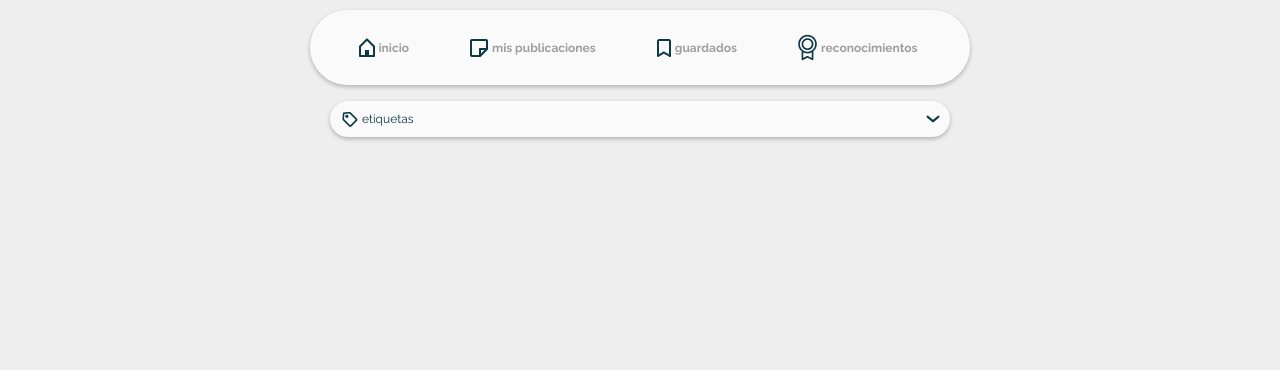
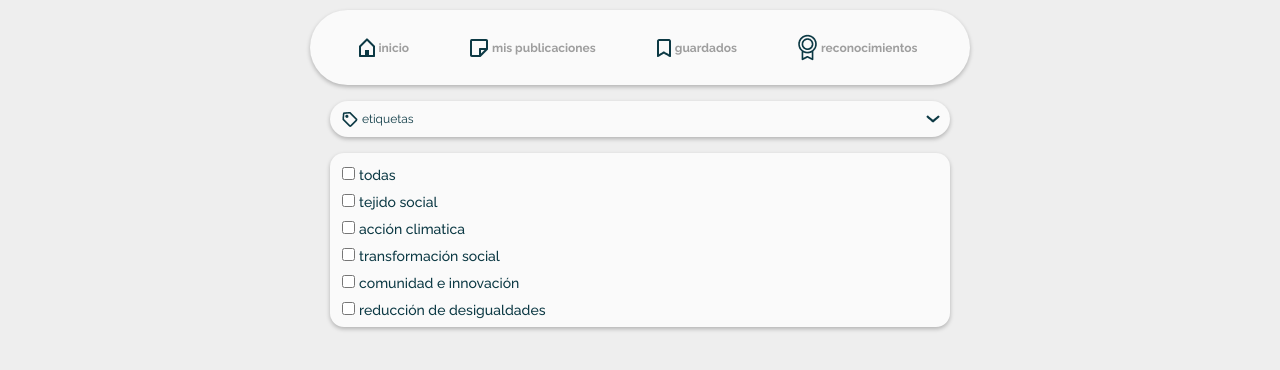
Before and after one commit to f-antonelli/redSocialCH, a website: page index.html in a window 1280 px wide. Shown: the part 80-450 px from the top of the page. Drawn offline with Linux system fonts and the light colour scheme.

Commit message:
Adding checkbox options

```diff
--- a/index.html
+++ b/index.html
@@ -82,5 +82,28 @@
         </div>
     </div>
 
+    <!--Tag options-->
+    <div class="container-tagoptions">
+        <form class="tagoptions">
+            <input type="checkbox" id="opt1" value="first_checkbox">
+            <label for="opt1">todas</label><br>
+
+            <input type="checkbox" id="opt2" value="second_checkbox">
+            <label for="opt2">tejido social</label><br>
+
+            <input type="checkbox" id="opt3" value="third_checkbox">
+            <label for="opt3">acción climatica</label><br>
+
+            <input type="checkbox" id="opt4" value="sixth_checkbox">
+            <label for="opt4">transformación social</label><br>
+
+            <input type="checkbox" id="opt5" value="fourth_checkbox">
+            <label for="opt5">comunidad e innovación</label><br>
+
+            <input type="checkbox" id="opt6" value="fifth_checkbox">
+            <label for="opt6">reducción de desigualdades</label><br>
+        </form>
+    </div>
+
 </body>
 </html>
--- a/scss/components/_panel.scss
+++ b/scss/components/_panel.scss
@@ -6,6 +6,7 @@
     .panel{
         @include box (660px, 67px);
         justify-content: space-around;
+        align-items: center;
         padding: 24px 20px;
         margin-top: 90px;
         .container-panelsections{
--- a/scss/components/_tagSection.scss
+++ b/scss/components/_tagBar.scss
@@ -7,6 +7,7 @@
     .tags-container{
         @include box (620px, 46px);
         justify-content: space-between;
+        align-items: center;
         padding: 8px 10px;
         .tags{
             display: flex;
--- /dev/null
+++ b/scss/components/_tagOptions.scss
@@ -0,0 +1,19 @@
+.container-tagoptions{
+    display: flex;
+    justify-content: center;
+    align-items: center;
+    width: 100%;
+    .tagoptions{
+        @include box (620px, 14px);
+        display: block;
+        padding: 12px 12px 0 12px;
+        input{
+            margin-bottom: 12px;
+        }
+        label{
+            font-size: 14px;
+            font-weight: 500;
+            color: $blue-diane;
+        }
+    }
+}
--- a/scss/settings/_mixins.scss
+++ b/scss/settings/_mixins.scss
@@ -1,6 +1,5 @@
 @mixin box ($w, $radius){
     display: flex;
-    align-items: center;
     width: $w;
     height: auto;
     background: $grey-lighten-5;
--- a/scss/style.scss
+++ b/scss/style.scss
@@ -4,7 +4,8 @@
 @import "settings/vars";
 @import "components/navBar";
 @import "components/panel";
-@import "components/tagSection";
+@import "components/tagBar";
+@import "components/tagOptions";
 
 *{
     margin: 0;
```
Also changed, not shown: css/style.css.
